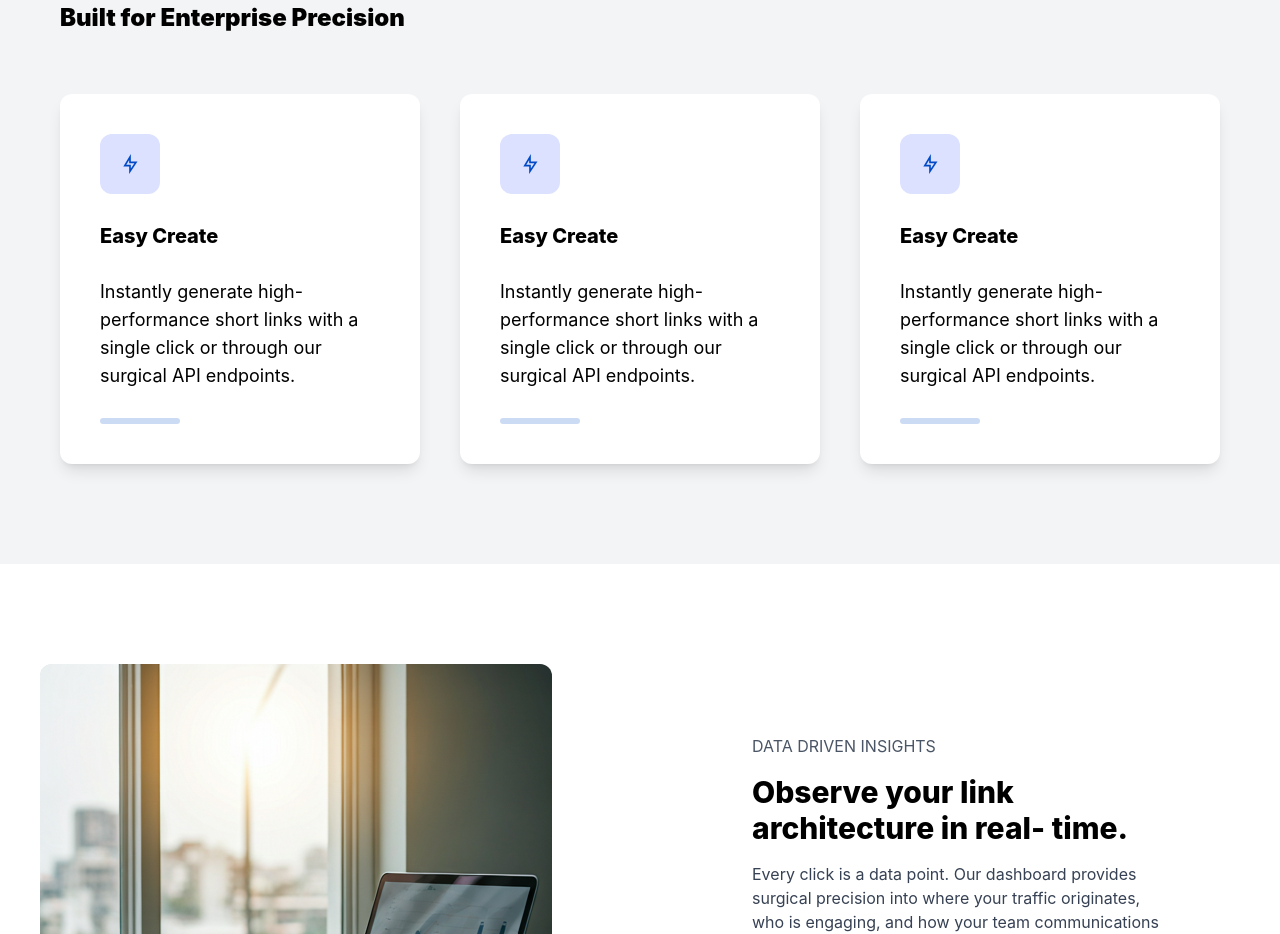
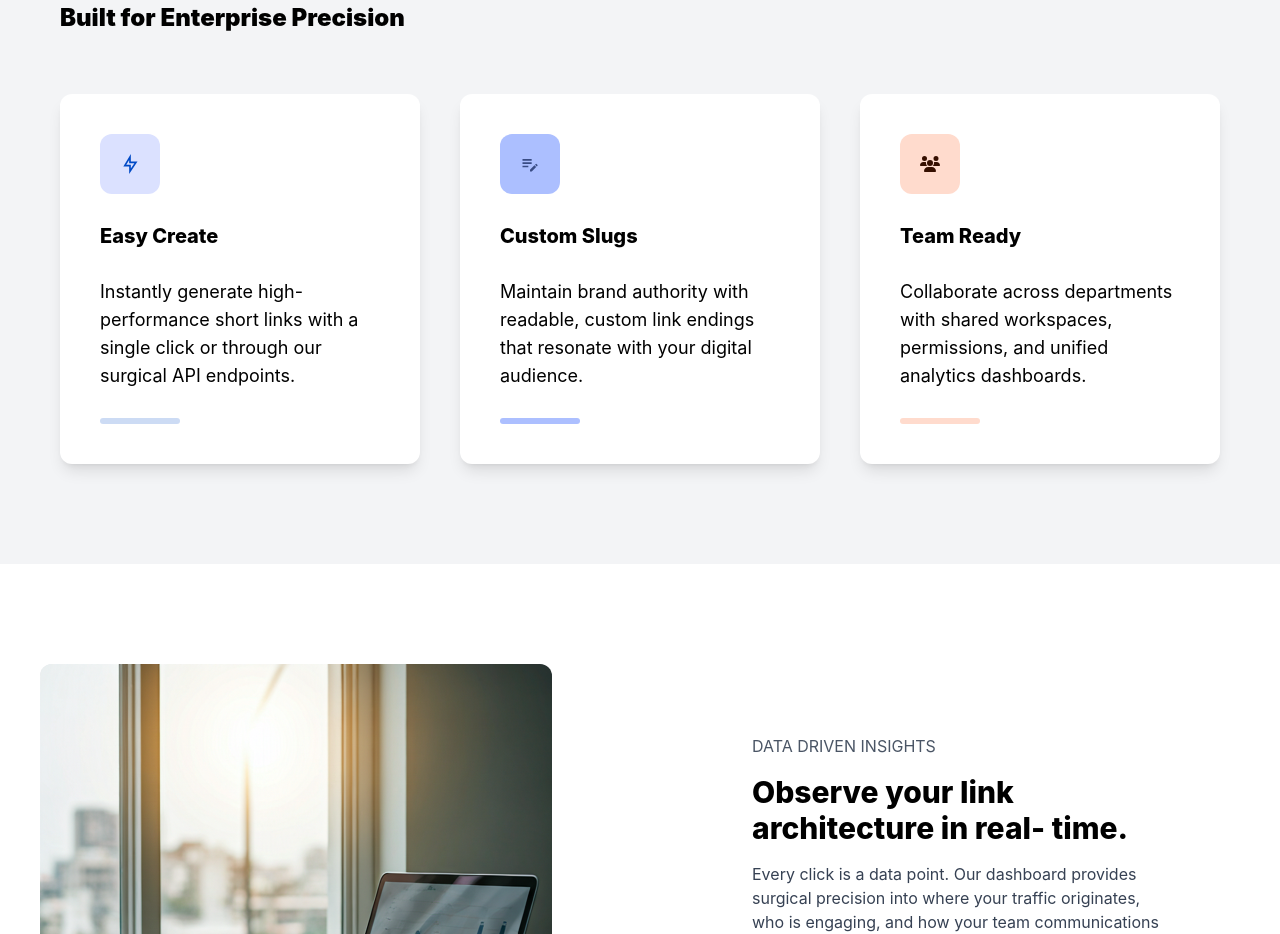
Before and after one commit to murashi19/koda-b8-phase3-frontend, a React app: page /home in a window 1280 px wide. Shown: the part 820-1754 px from the top of the page. Built offline with nearby package versions, Linux system fonts and the light colour scheme; the HTML template or start-up script is replaced by a standard one.

Commit message:
refactor: change code in section

```diff
--- a/src/pages/LandingPage.jsx
+++ b/src/pages/LandingPage.jsx
@@ -4,8 +4,9 @@ import { FiLink2 } from "react-icons/fi";
 import Header from "../components/Header";
 
 import { RiFlashlightLine } from "react-icons/ri";
-import { FaCircleCheck } from "react-icons/fa6";
+import { FaCircleCheck, FaUsers } from "react-icons/fa6";
 import Footer from "../components/Footer";
+import { MdEditNote } from "react-icons/md";
 
 const LandingPage = () => {
   const [url, setUrl] = useState("");
@@ -94,26 +95,26 @@ const LandingPage = () => {
               <div className="bg-[#004AC633] w-20 h-1.5 rounded-2xl"></div>
             </div>
             <div className="flex flex-col bg-white shadow-lg p-10 gap-7 rounded-xl">
-              <div className="w-15 h-15 p-5 flex justify-center items-center bg-[#DBE1FF] rounded-xl">
-                <RiFlashlightLine className="w-12 h-12 text-[#004AC6] font-bold " />
+              <div className="w-15 h-15 p-5 flex justify-center items-center bg-[#ACBFFF] rounded-xl">
+                <MdEditNote className="w-12 h-12 text-[#394C84] font-bold " />
               </div>
-              <h1 className="text-xl font-extrabold">Easy Create</h1>
+              <h1 className="text-xl font-extrabold">Custom Slugs</h1>
               <p className="text-left text-lg">
-                Instantly generate high-performance short links with a single
-                click or through our surgical API endpoints.
+                Maintain brand authority with readable, custom link endings that
+                resonate with your digital audience.
               </p>
-              <div className="bg-[#004AC633] w-20 h-1.5 rounded-2xl"></div>
+              <div className="bg-[#ACBFFF] w-20 h-1.5 rounded-2xl"></div>
             </div>
             <div className="flex flex-col bg-white shadow-lg p-10 gap-7 rounded-xl">
-              <div className="w-15 h-15 p-5 flex justify-center items-center bg-[#DBE1FF] rounded-xl">
-                <RiFlashlightLine className="w-12 h-12 text-[#004AC6] font-bold " />
+              <div className="w-15 h-15 p-5 flex justify-center items-center bg-[#FFDBCD] rounded-xl">
+                <FaUsers className="w-12 h-12 text-[#360F00] font-bold " />
               </div>
-              <h1 className="text-xl font-extrabold">Easy Create</h1>
+              <h1 className="text-xl font-extrabold">Team Ready</h1>
               <p className="text-left text-lg">
-                Instantly generate high-performance short links with a single
-                click or through our surgical API endpoints.
+                Collaborate across departments with shared workspaces,
+                permissions, and unified analytics dashboards.
               </p>
-              <div className="bg-[#004AC633] w-20 h-1.5 rounded-2xl"></div>
+              <div className="bg-[#FFDBCD] w-20 h-1.5 rounded-2xl"></div>
             </div>
           </div>
         </section>
```
